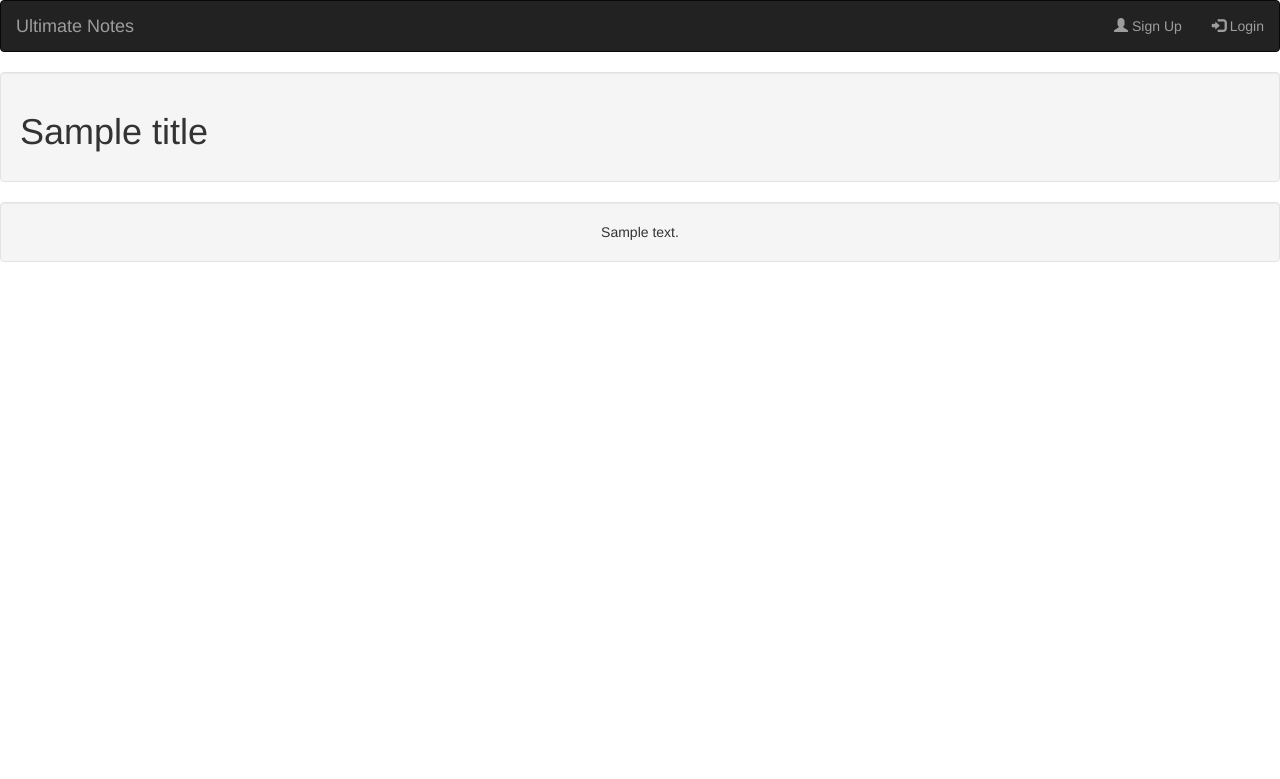
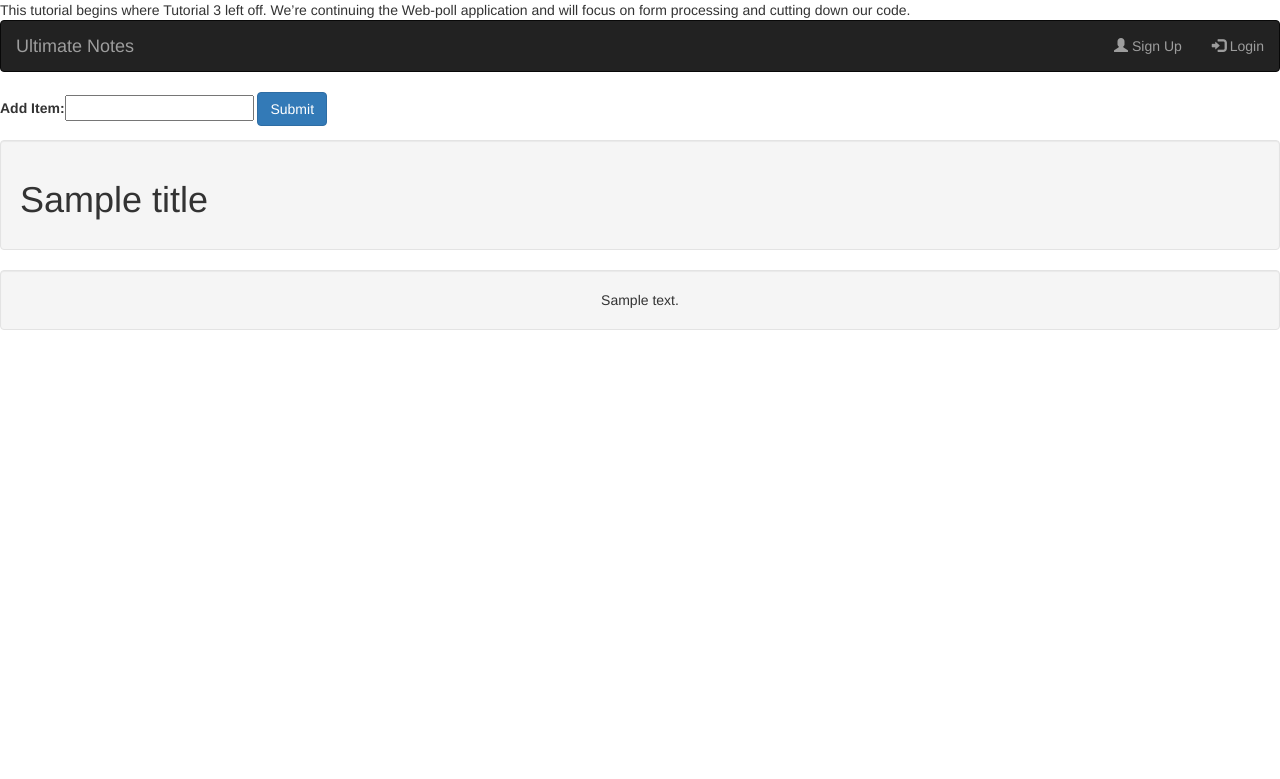
Before and after one commit to ai-is-awesome/ultimate_todo, a Django app: page /checklist/title/1 in a window 1280 px wide. Shown: the top 779 px of the page. Run offline with Django 3.2, Linux system fonts and the light colour scheme; tables that the repository leaves empty hold one stand-in row (values such as "Sample post"); some libraries are stand-ins or nearby versions.

Commit message:
Added full create functionality, and read functionality of checklist

```diff
--- a/notes_app/forms.py
+++ b/notes_app/forms.py
@@ -23,3 +23,12 @@ class TitleForm(forms.ModelForm):
 	class Meta:
 		model = Title
 		fields = ['title']
+
+
+
+
+class ItemForm(forms.ModelForm):
+	text = forms.CharField(max_length = 100, label = 'Add Item')
+	class Meta:
+		model = Item
+		fields = ['text']
--- a/notes_app/models.py
+++ b/notes_app/models.py
@@ -59,6 +59,9 @@ class Item(models.Model):
 	title = models.ForeignKey(Title, on_delete = models.CASCADE)
 	text = models.CharField(max_length = 70)
 	complete = models.BooleanField(default = False)
+	created = models.DateTimeField(auto_now_add = True)
+	updated = models.DateTimeField(auto_now = True)
+
 
 	def __str__(self):
 		return self.text[:30]
--- a/notes_app/templates/notes_app/checklist_detail.html
+++ b/notes_app/templates/notes_app/checklist_detail.html
@@ -1,8 +1,18 @@
+This tutorial begins where Tutorial 3 left off. We’re continuing the Web-poll application and will focus on form processing and cutting down our code.
+
 {% extends 'notes_app/base.html' %}
 
 
 
 {% block content %}
+
+
+
+<form method = 'POST' action = "{% url 'checklist_item_create' title.id %}">
+	{% csrf_token %}
+	{{ form }}
+	<input type = 'submit' class = 'btn btn-primary'/>
+</form>
 
 <div class = "well">
 	<h1>{{ title }}</h1>
--- a/notes_app/urls.py
+++ b/notes_app/urls.py
@@ -18,6 +18,8 @@ urlpatterns = [
 	path('checklist/', views.checklists_view, name = "checklists"),
 	path('checklist/title/<str:pk>', views.checklist_detail, name = "checklist_detail"),
 	path('checklist/create', views.create_checklist, name = 'checklist_create'),
+	path('checklist/<str:pk_title>/item/create', views.create_checklist_item, name = 'checklist_item_create'),
+
 
 
 
--- a/notes_app/views.py
+++ b/notes_app/views.py
@@ -1,7 +1,7 @@
 from django.shortcuts import render, redirect
 from django.http import HttpResponse
 from .models import Task, Title, Item
-from .forms import TaskForm, TitleForm
+from .forms import TaskForm, TitleForm, ItemForm
 from django.urls import reverse
 from django.contrib import messages
 from django.utils import timezone as tz
@@ -260,9 +260,33 @@ def create_checklist(request):
 
 
 def checklist_detail(request, pk):
+	context = {}
+	form = ItemForm()
 	title = Title.objects.get(id = pk)
 	items = title.item_set.all()
-	context = {}
+
 	context['title'] = title
 	context['items'] = items
+	context['form'] = form
 	return render(request, "notes_app/checklist_detail.html", context)
+
+
+
+
+def create_checklist_item(request, pk_title):
+	if request.method == 'POST':
+
+		try:
+			related_title = Title.objects.get(id = pk_title)
+			form = ItemForm(request.POST)
+			if form.is_valid():
+				f = form.save(commit = False)
+				f.title = related_title
+				f.save()
+
+				return redirect('checklist_detail', pk = pk_title)
+
+
+		except:
+			messages.warning(request, 'Unable to add item!')
+			return redirect(reverse('checklist_detail'))
```
Also changed, not shown: notes_app/migrations/0008_auto_20200320_1649.py (added).
